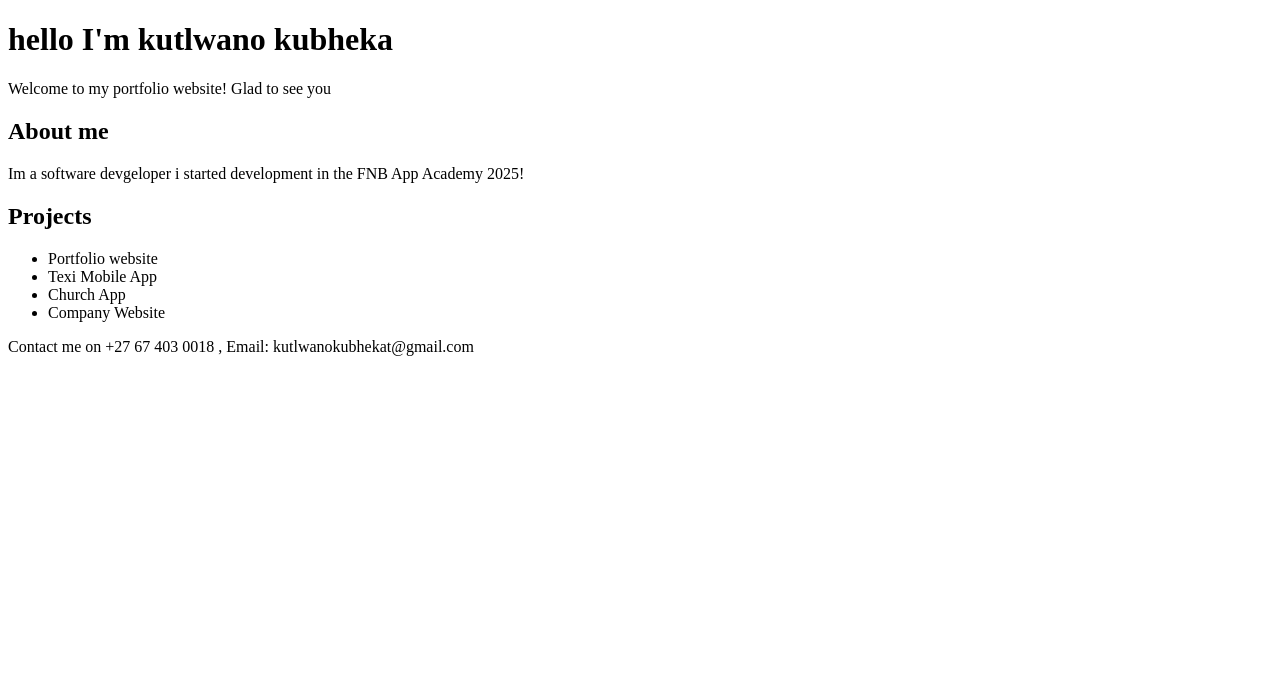
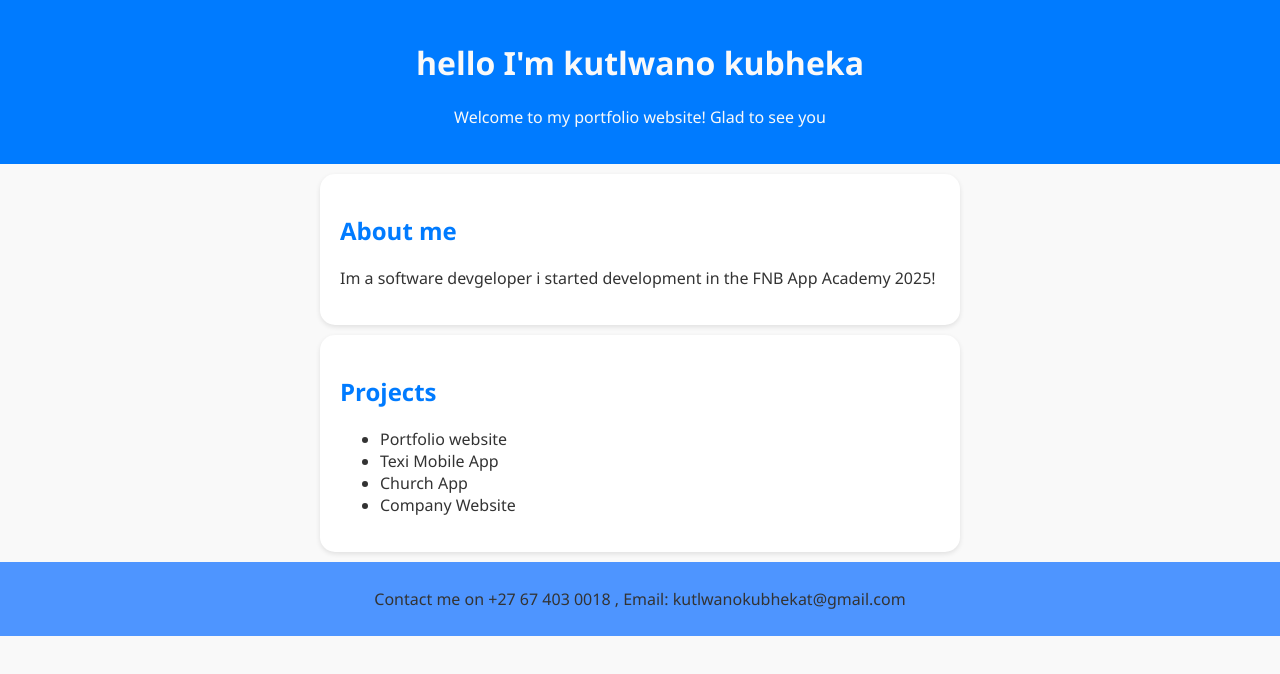
Before and after one commit to kutlwano03/Portfolio-website, a plain HTML site: page index.html in a window 1280 px wide. Drawn offline with Linux system fonts and the light colour scheme.

Commit message:
added some styling to out portfolio website
first version of portfolio done with styling complete

```diff
--- a/index.html
+++ b/index.html
@@ -4,13 +4,14 @@
     <meta charset="UTF-8">
     <meta name="viewport" content="width=device-width, initial-scale=1.0">
     <title>Kutlwano kubheka-portfolio</title>
+<link rel="stylesheet" href="style.css">
 </head>
 <body>
 <header>
     <h1>hello I'm kutlwano kubheka</h1>
     <p>Welcome to my portfolio website! Glad to see you</p>
 </header>
-<section class="About">
+<section class="About =About">
 <h2>About me</h2>
 <p>Im a software devgeloper i started development in
      the FNB App Academy 2025!
@@ -26,8 +27,8 @@
     </ul>
 </section>
 
-<footer>
-       <p>Contact me on +27 67 403 0018 , Email: kutlwanokubhekat@gmail.com</p>
-</footer>
-</body>
+        <footer>
+           <p>Contact me on +27 67 403 0018 , Email: kutlwanokubhekat@gmail.com</p>
+        </footer>
+    </body>
 </html>
--- a/style.css
+++ b/style.css
@@ -0,0 +1,33 @@
+body{
+    font-family: 'Segoe UI', Tahoma, Geneva, Verdana, sans-serif;
+    background-color: #f9f9f9;
+    color: #333;
+    margin: 0%;
+    padding: 0%;
+}
+
+header{
+    background:#007bff ;
+    color: #f9f9f9;
+    padding: 20px;
+    text-align: center;
+}
+
+section{
+    padding: 20px;
+    margin: 10px auto;
+    max-width: 600px;
+    background: white;
+    border-radius: 15px;
+    box-shadow: 0 2px 5px rgba(0,0,0,0.1)
+}
+
+h2{
+    color: #007bff;
+}
+
+footer{
+    text-align: center;
+    padding: 10px;
+    background: #4e95ff;
+}
```
